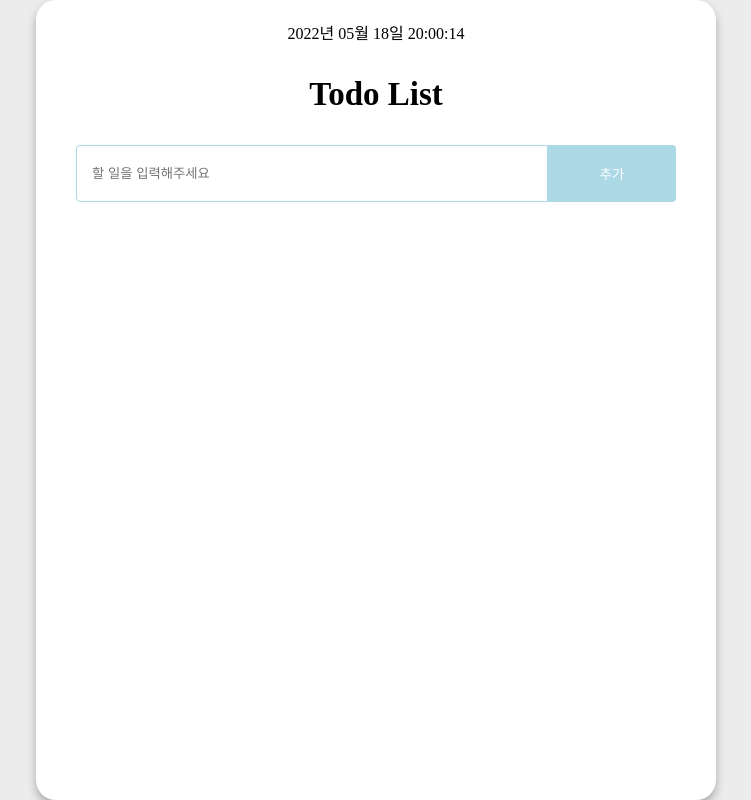
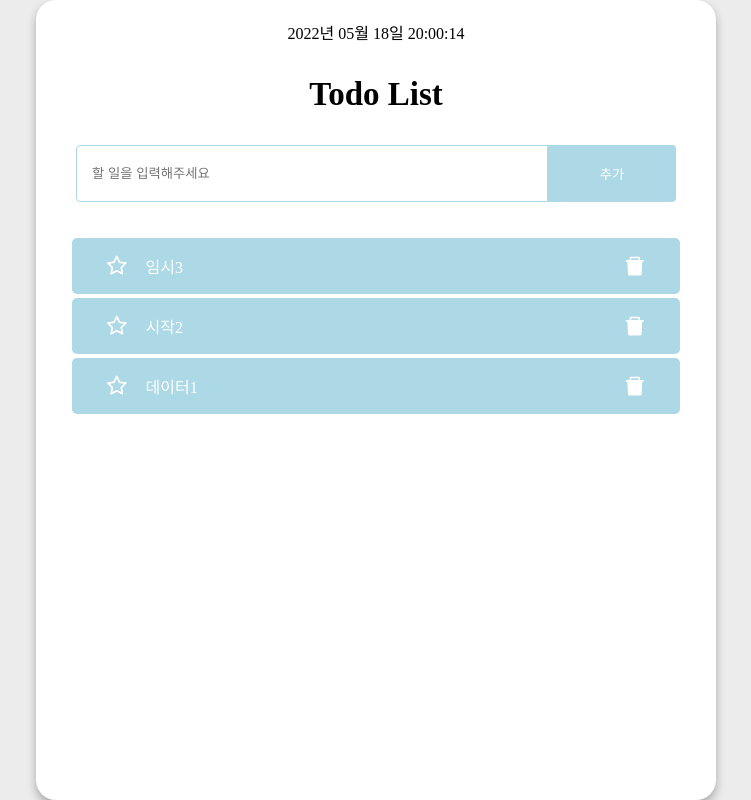
Before and after one commit to 938938/momentum-react, a React (Create React App) app: page / in a window 1280 px wide. Shown: the whole page, without its empty margins (264-1015 px from the left). Built offline with nearby package versions, Linux system fonts and the light colour scheme.

Commit message:
ver1.5 시계 기능 수정

```diff
--- a/src/App.css
+++ b/src/App.css
@@ -32,6 +32,13 @@ body {
 .App h1 {
   margin: 32px 0;
   font-size: 33px;
+}
+
+/* Main */
+.Main{
+  display: flex;
+  flex-direction: column;
+  height:90vh;
 }
 .todo-list{
   overflow:auto;
--- a/src/components/TodoItem.js
+++ b/src/components/TodoItem.js
@@ -15,6 +15,7 @@ export default function TodoItem(props) {
         onClick={()=>completeTodo(todo.id)}
       >
         {todo.text}
+        {todo.id}
       </div>
       <AiFillDelete
         className='todo-icon'
--- a/src/pages/Main.js
+++ b/src/pages/Main.js
@@ -2,13 +2,34 @@ import { useState } from 'react';
 import TodoForm from '../components/TodoForm';
 import TodoItem from '../components/TodoItem';
 
+const dummy = [
+  {
+    id:3,
+    text:'임시',
+    completed:false,
+    important:false,
+  },
+  {
+    id:2,
+    text:'시작',
+    completed:false,
+    important:false,
+  },
+  {
+    id:1,
+    text:'데이터',
+    completed:false,
+    important:false,
+  }
+]
+
 function Main() {
-  const [todos, setTodos] = useState([]);
+  const [state, setState] = useState(dummy);
 
   const addTodo = (text) =>{
-    let id = 1;
-    if(todos.length > 0){ // 이미 todos가 존재할 경우, id값을 새롭게 변경
-      id = todos[0].id + 1;
+    let id = 4;
+    if(state.length > 0){ // 이미 state가 존재할 경우, id값을 새롭게 변경
+      id = state[0].id + 1;
     }
     let todo = {
       id:id,
@@ -16,41 +37,41 @@ function Main() {
       completed: false, // 할일 수행 여부 판단
       important: false, // 중요도 여부 판단
     }
-    let newTodos = [todo, ...todos]
-    setTodos(newTodos)
+    let newState = [todo, ...state]
+    setState(newState)
   }
   const removeTodo = (id) => {
-    let updatedTodos = [...todos].filter((todo)=>todo.id !== id)
-    setTodos(updatedTodos)
+    let updatedState = [...state].filter((todo)=>todo.id !== id)
+    setState(updatedState)
   }
 
   const completeTodo = (id) => {
-    let updatedTodos = todos.map((todo)=>{
+    let updatedState = state.map((todo)=>{
       if(todo.id === id) {
         todo.completed = !todo.completed
       }
       return todo
     })
-    setTodos(updatedTodos)
+    setState(updatedState)
   }
 
   const importantTodo = (id) => {
-    let updatedTodos = todos.map((todo)=>{
+    let updatedState = state.map((todo)=>{
       if(todo.id === id){
         todo.important = !todo.important
       }
       return todo
     })
-    setTodos(updatedTodos)
+    setState(updatedState)
   }
-  // let sortedTodos = todos.sort((a,b)=>b.important - a.important)
+  // let sortedstate = state.sort((a,b)=>b.important - a.important)
 
   return (
     <div className="Main">
       <h1>Todo List</h1>
       <TodoForm addTodo={addTodo}/>
       <div className='todo-list'>
-        {todos.map((todo)=>{
+        {state.map((todo)=>{
           return(
             <TodoItem
               todo={todo}
```
Also changed, not shown: src/components/test.js (+195 -19 lines).
